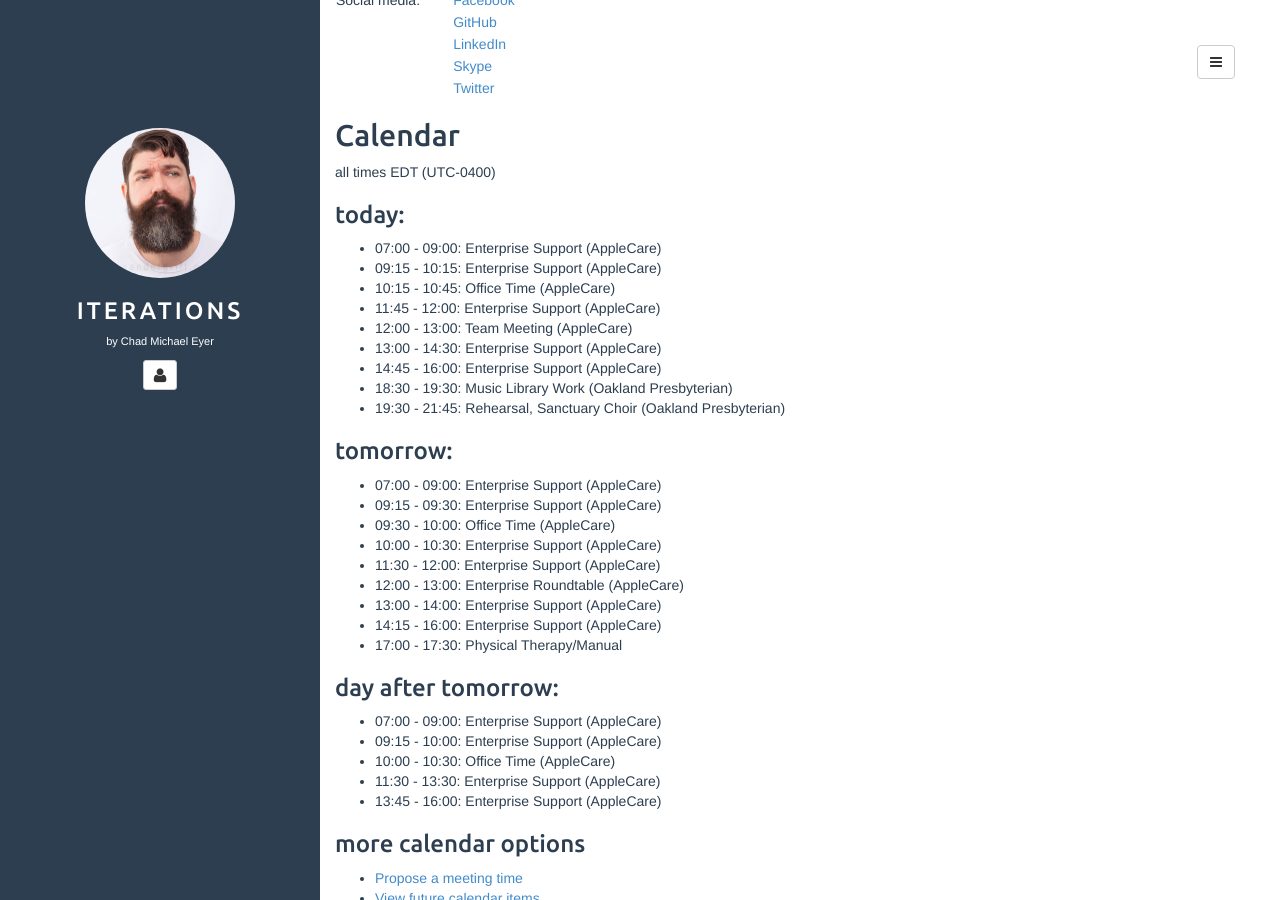
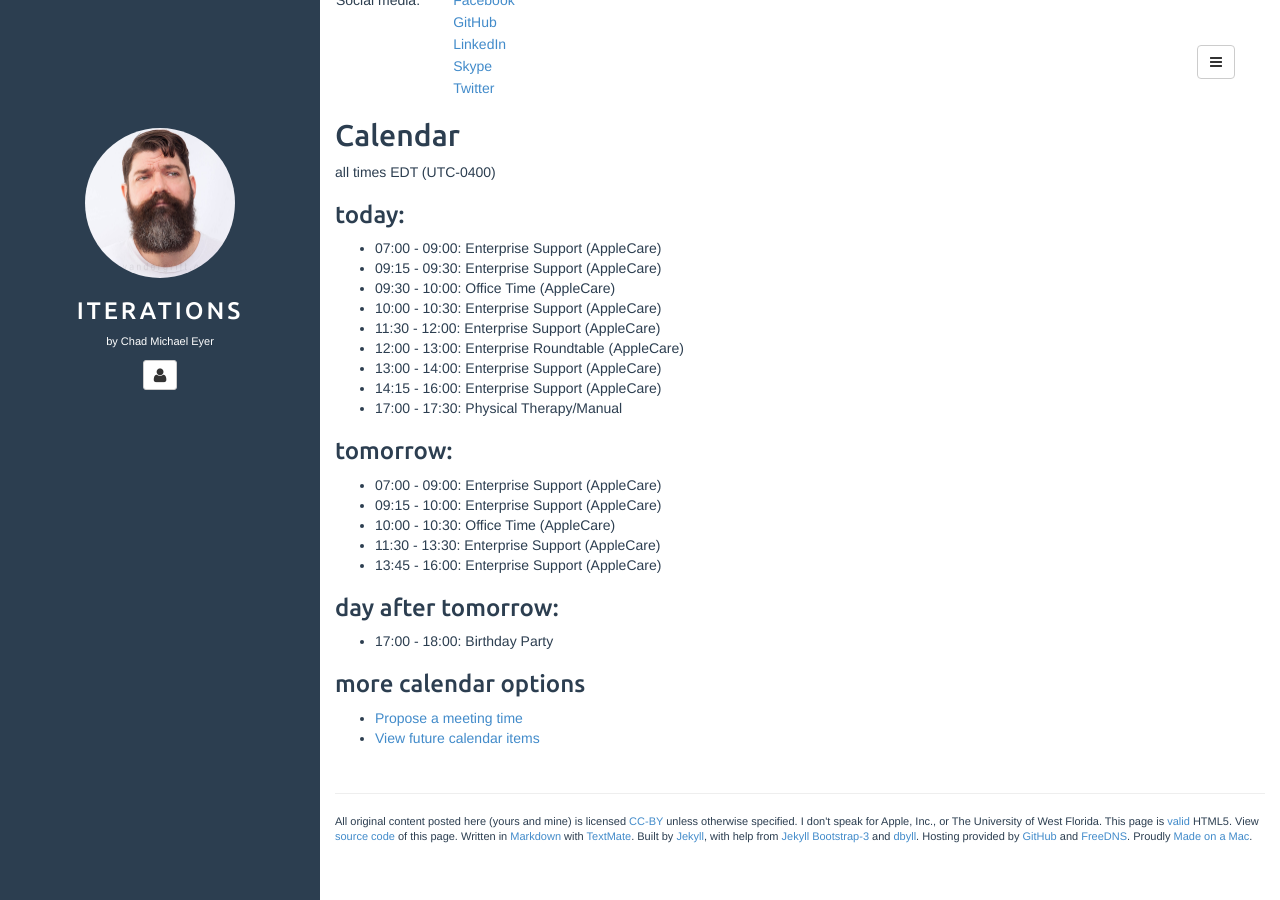
Before and after one commit to chadmichaeleyer/chadmichaeleyer.github.io, a Jekyll site: the page built from about.md, in a window 1280 px wide and 900 px high, scrolled down 1315 px. Built offline with Jekyll 4.4.1, drawn with Linux system fonts in a browser that asks for light colours.

Commit message:
calendar update

```diff
--- a/calendar.markdown
+++ b/calendar.markdown
@@ -1,18 +1,6 @@
 all times EDT (UTC-0400)
 
 ### today:
-
-* 07:00 - 09:00: Enterprise Support (AppleCare)
-* 09:15 - 10:15: Enterprise Support (AppleCare)
-* 10:15 - 10:45: Office Time (AppleCare)
-* 11:45 - 12:00: Enterprise Support (AppleCare)
-* 12:00 - 13:00: Team Meeting (AppleCare)
-* 13:00 - 14:30: Enterprise Support (AppleCare)
-* 14:45 - 16:00: Enterprise Support (AppleCare)
-* 18:30 - 19:30: Music Library Work (Oakland Presbyterian)
-* 19:30 - 21:45: Rehearsal, Sanctuary Choir (Oakland Presbyterian)
-
-### tomorrow:
 
 * 07:00 - 09:00: Enterprise Support (AppleCare)
 * 09:15 - 09:30: Enterprise Support (AppleCare)
@@ -24,10 +12,14 @@ all times EDT (UTC-0400)
 * 14:15 - 16:00: Enterprise Support (AppleCare)
 * 17:00 - 17:30: Physical Therapy/Manual
 
-### day after tomorrow:
+### tomorrow:
 
 * 07:00 - 09:00: Enterprise Support (AppleCare)
 * 09:15 - 10:00: Enterprise Support (AppleCare)
 * 10:00 - 10:30: Office Time (AppleCare)
 * 11:30 - 13:30: Enterprise Support (AppleCare)
 * 13:45 - 16:00: Enterprise Support (AppleCare)
+
+### day after tomorrow:
+
+* 17:00 - 18:00: Birthday Party
```
Also changed, not shown: calendar-year.markdown (+4 -12 lines).
